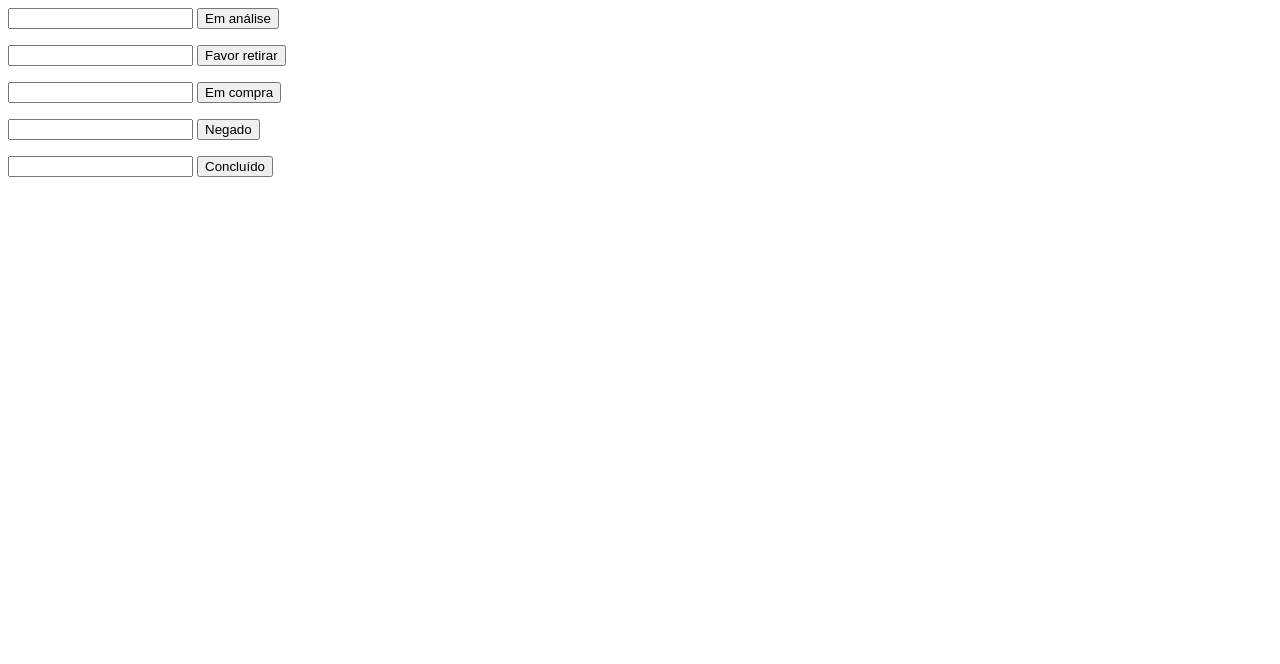
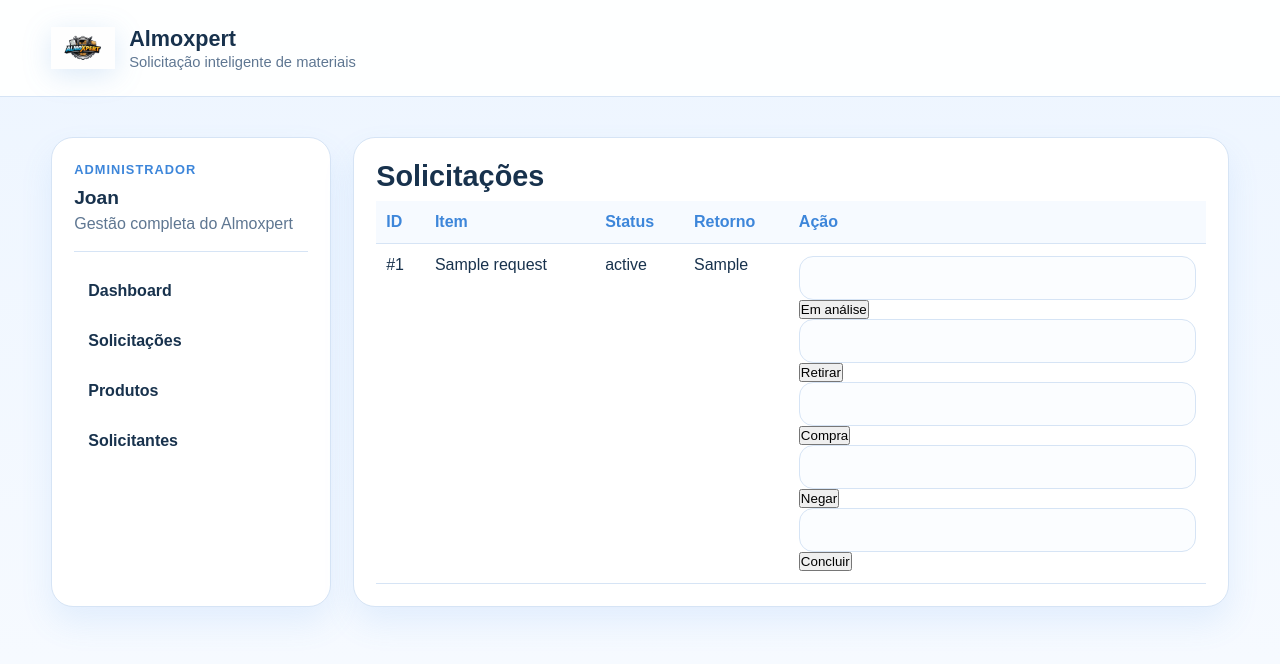
Before and after one commit to joan05ferreira09-cloud/Almoxpert, a Flask app: template templates/admin_requests.html in a window 1280 px wide. Shown: the top 664 px of the page. Run offline with Flask 3, Linux system fonts and the light colour scheme; the template is opened without the code that fills it: most values are stand-ins (such as "Sample title", 1, 10 or a date in 2020).

Commit message:
Update admin_requests.html

```diff
--- a/templates/admin_requests.html
+++ b/templates/admin_requests.html
@@ -1,3 +1,27 @@
+{% extends 'admin_base.html' %}
+
+{% block admin_content %}
+<h2>Solicitações</h2>
+
+<table>
+    <thead>
+        <tr>
+            <th>ID</th>
+            <th>Item</th>
+            <th>Status</th>
+            <th>Retorno</th>
+            <th>Ação</th>
+        </tr>
+    </thead>
+
+    <tbody>
+        {% for r in requests_data %}
+        <tr>
+            <td>#{{ r.id }}</td>
+            <td>{{ r.item_nome }}</td>
+            <td>{{ r.status }}</td>
+            <td>{{ r.retorno_almoxarifado }}</td>
+
             <td>
                 <form method="POST" action="{{ url_for('update_request_status', request_id=r.id, new_status='EM_ANALISE') }}">
                     <input name="retorno_almoxarifado">
@@ -6,21 +30,28 @@
 
                 <form method="POST" action="{{ url_for('update_request_status', request_id=r.id, new_status='FAVOR_RETIRAR') }}">
                     <input name="retorno_almoxarifado">
-        <button>Favor retirar</button>
+                    <button>Retirar</button>
                 </form>
 
                 <form method="POST" action="{{ url_for('update_request_status', request_id=r.id, new_status='EM_FASE_COMPRA') }}">
                     <input name="retorno_almoxarifado">
-        <button>Em compra</button>
+                    <button>Compra</button>
                 </form>
 
                 <form method="POST" action="{{ url_for('update_request_status', request_id=r.id, new_status='NEGADO') }}">
                     <input name="retorno_almoxarifado">
-        <button>Negado</button>
+                    <button>Negar</button>
                 </form>
 
                 <form method="POST" action="{{ url_for('update_request_status', request_id=r.id, new_status='CONCLUIDO') }}">
                     <input name="retorno_almoxarifado">
-        <button>Concluído</button>
+                    <button>Concluir</button>
                 </form>
             </td>
+
+        </tr>
+        {% endfor %}
+    </tbody>
+</table>
+
+{% endblock %}
```
Lines whose indentation alone changed are shown as unchanged.
